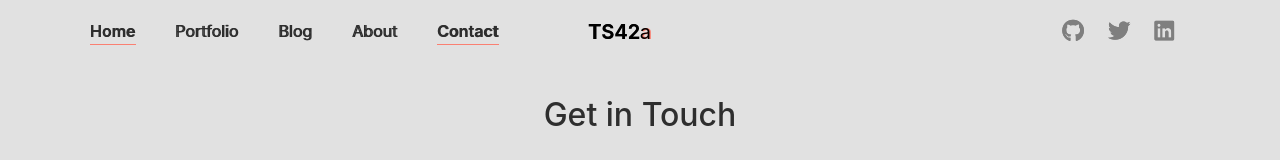
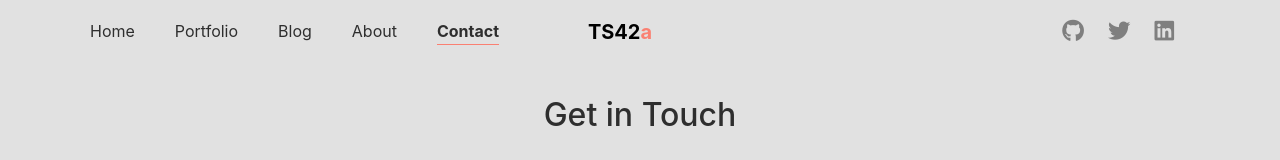
Before and after one commit to ts42a/ts42a.github.io, a plain HTML site: page contact.html in a window 1280 px wide. Shown: the top 160 px of the page. Drawn offline with nearby package versions, Linux system fonts and the light colour scheme.

Commit message:
Update contact.html

```diff
--- a/contact.html
+++ b/contact.html
@@ -15,11 +15,11 @@
       <div class="row w-100 align-items-center">
         <div class="col-md-5 d-flex justify-content-start">
           <ul class="navbar-nav flex-row mb-0 gap-4">
-            <li class="nav-item"><a class="nav-link active" href="index.html">Home</a></li>
+            <li class="nav-item"><a class="nav-link " href="index.html">Home</a></li>
             <li class="nav-item"><a class="nav-link" href="portfolio.html">Portfolio</a></li>
             <li class="nav-item"><a class="nav-link" href="blog.html">Blog</a></li>
             <li class="nav-item"><a class="nav-link" href="about.html">About</a></li>
-            <li class="nav-item"><a class="nav-link" href="contact.html">Contact</a></li>
+            <li class="nav-item"><a class="nav-link active" href="contact.html">Contact</a></li>
           </ul>
         </div>
         <div class="col-md-2 text-center">
@@ -34,32 +34,7 @@
     </div>
   </nav>
 
-  <!-- Navbar -->
-  <nav class="navbar fixed-top bg-transparent">
-    <div class="container">
-      <div class="row w-100 align-items-center">
-        <div class="col-md-5 d-flex justify-content-start">
-          <ul class="navbar-nav flex-row mb-0 gap-4">
-            <li class="nav-item"><a class="nav-link " href="index.html">Home</a></li>
-            <li class="nav-item"><a class="nav-link" href="portfolio.html">Portfolio</a></li>
-            <li class="nav-item"><a class="nav-link" href="blog.html">Blog</a></li>
-            <li class="nav-item"><a class="nav-link" href="about.html">About</a></li>
-            <li class="nav-item"><a class="nav-link active" href="contact.html">Contact</a></li>
-          </ul>
-        </div>
-        <div class="col-md-2 text-center">
-          <a class="navbar-brand logo" href="#">TS42a</a>
-        </div>
-        <div class="col-md-5 d-flex justify-content-end align-items-center gap-4 social-icons">
-          <a href="#" aria-label="GitHub"><i class="fab fa-github fa-lg"></i></a>
-          <a href="#" aria-label="Twitter"><i class="fab fa-twitter fa-lg"></i></a>
-          <a href="#" aria-label="LinkedIn"><i class="fab fa-linkedin fa-lg"></i></a>
-        </div>
-      </div>
-    </div>
-  </nav>
 
-  <!-- Contact Section -->
     <!-- Contact Section -->
   <section id="contact" class="py-5 contact main-content">
     <div class="container">
```
